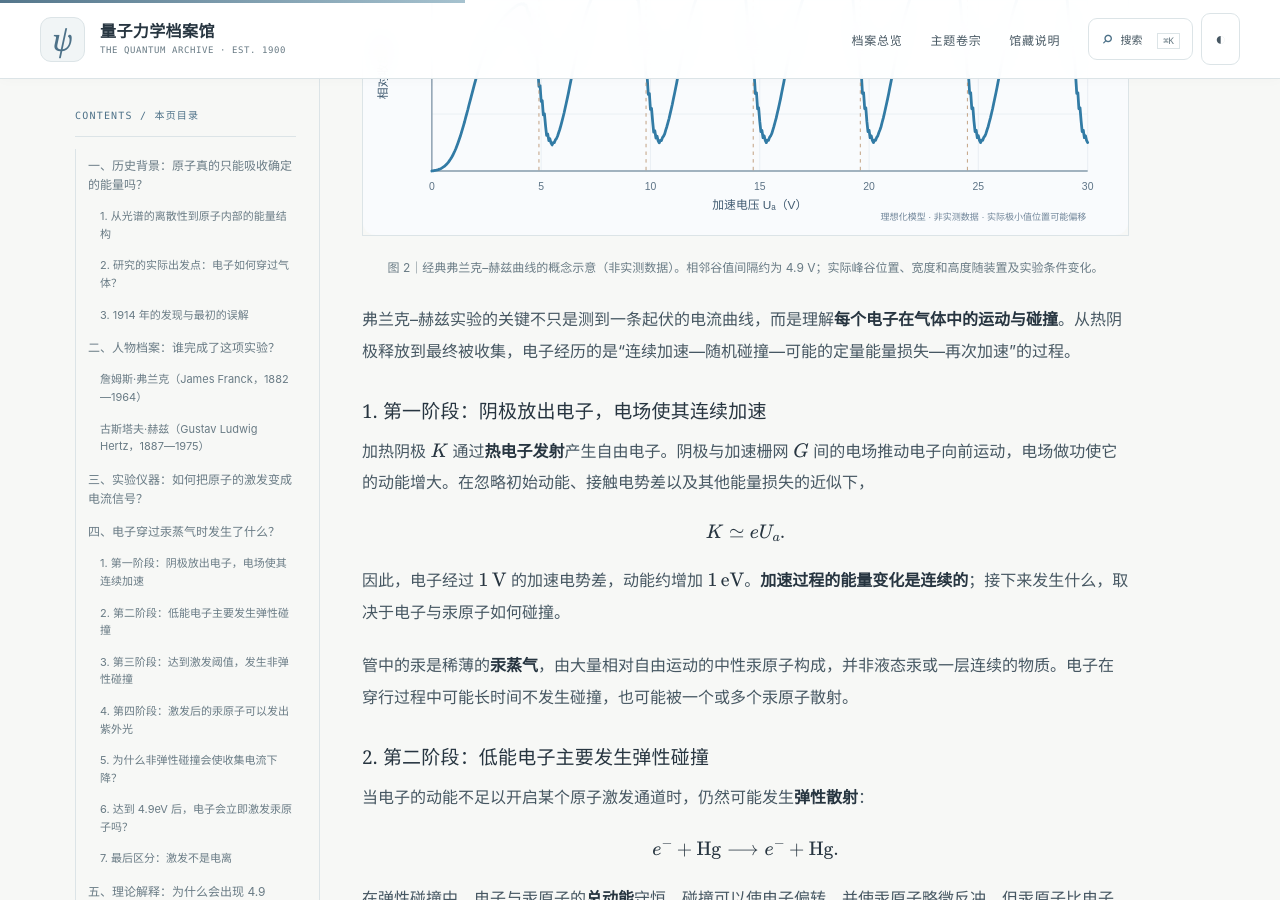
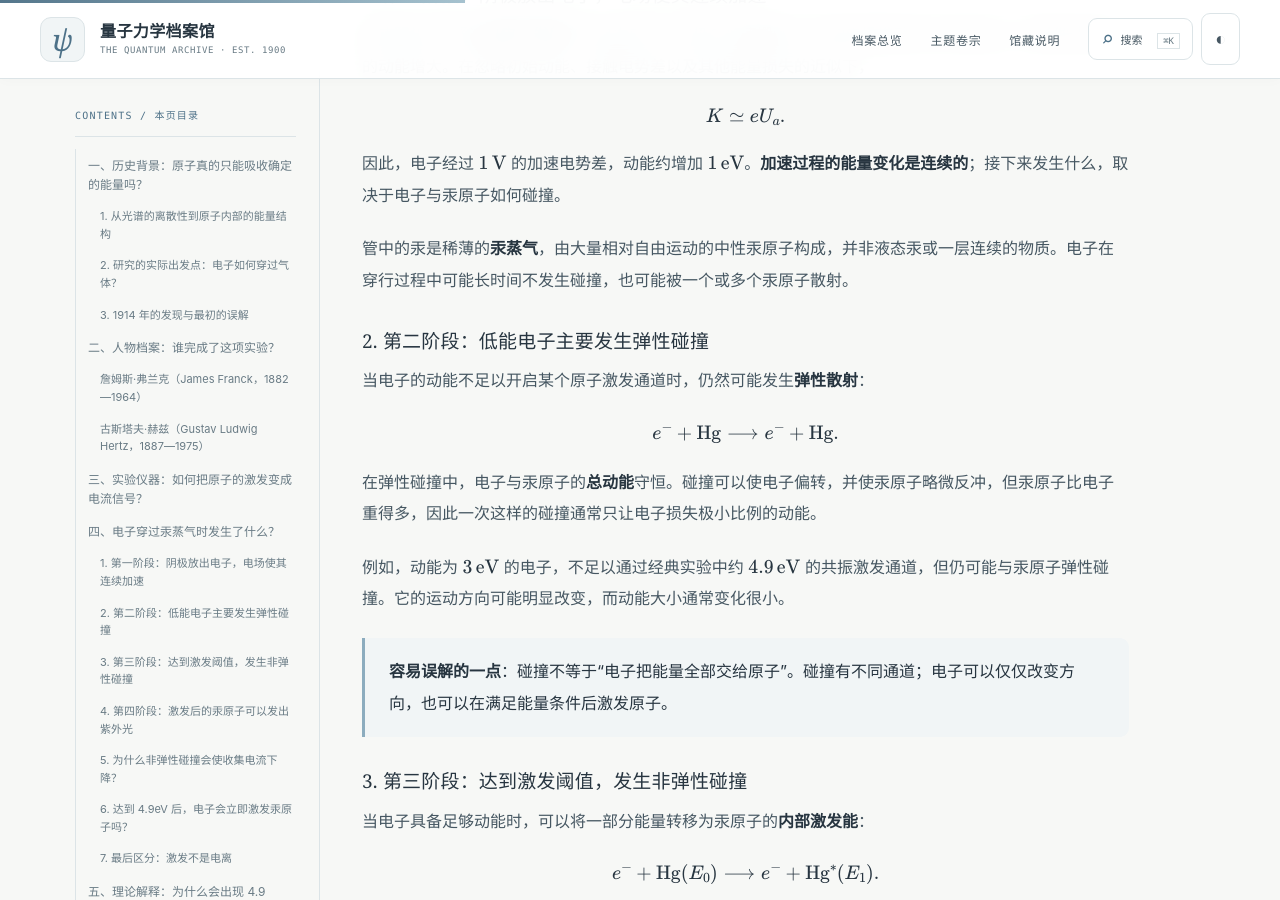
Before and after one commit to CYI1995/quantum-archive, a Jekyll site: the page built from events/franck-hertz-1914.md, in a window 1280 px wide and 900 px high, scrolled down 3910 px. Built offline with Jekyll 4.4.1, drawn with Linux system fonts in a browser that asks for light colours.

Commit message:
Update franck-hertz-1914.md

```diff
--- a/events/franck-hertz-1914.md
+++ b/events/franck-hertz-1914.md
@@ -88,12 +88,6 @@ $$
 
 
 ## 四、电子穿过汞蒸气时发生了什么？
-
-<figure>
-  <img src="{{ '/assets/images/franck-hertz-current.svg' | relative_url }}" alt="示意性收集电流随加速电压变化曲线，电流出现间隔约为4.9伏特的重复峰谷。" loading="lazy" style="width:100%;height:auto;" />
-  <figcaption>图 2｜经典弗兰克–赫兹曲线的概念示意（非实测数据）。相邻谷值间隔约为 4.9 V；实际峰谷位置、宽度和高度随装置及实验条件变化。</figcaption>
-</figure>
-
 
 弗兰克–赫兹实验的关键不只是测到一条起伏的电流曲线，而是理解**每个电子在气体中的运动与碰撞**。从热阴极释放到最终被收集，电子经历的是“连续加速—随机碰撞—可能的定量能量损失—再次加速”的过程。
 
```
